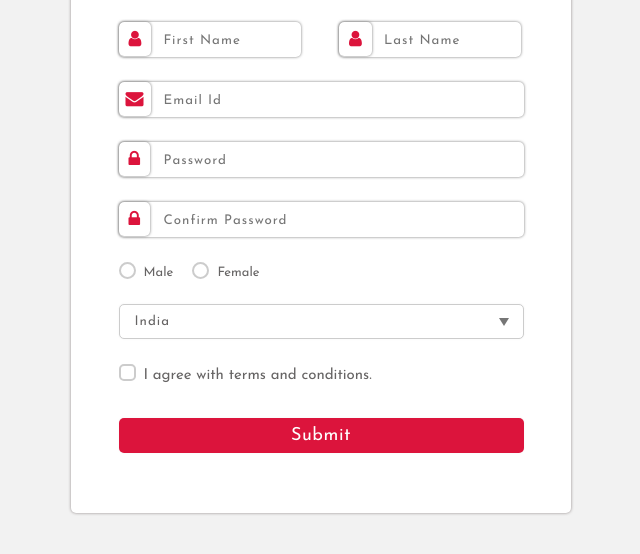
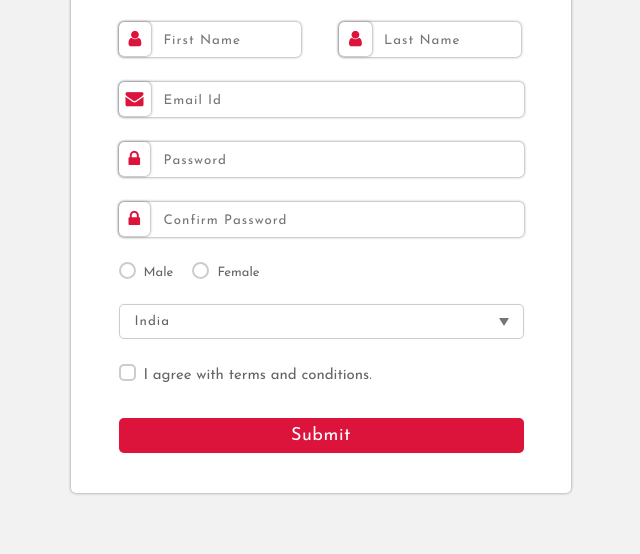
Before and after one commit to venu-RAW/forms, a plain HTML site: page index.html in a window 1280 px wide. Shown: the part 132-686 px from the top of the page, without its empty margins (319-959 px from the left). Drawn offline with Linux system fonts and the light colour scheme.

Commit message:
added the padding styles for the container

```diff
--- a/css/style.css
+++ b/css/style.css
@@ -23,7 +23,7 @@ body {
 	/* margin: 50px auto 0;
 	padding: 25px; */
 	margin: 5rem auto 0;
-	padding: 3.5rem 2.5rem;
+	padding: 3.5rem 2.5rem 1.5rem;
 	border-top: 0.5rem solid #dc143c;
 	box-shadow: 0 0 0.3rem rgba(41, 26, 26, 0.5);
 	border-radius: 0.5rem;
```
